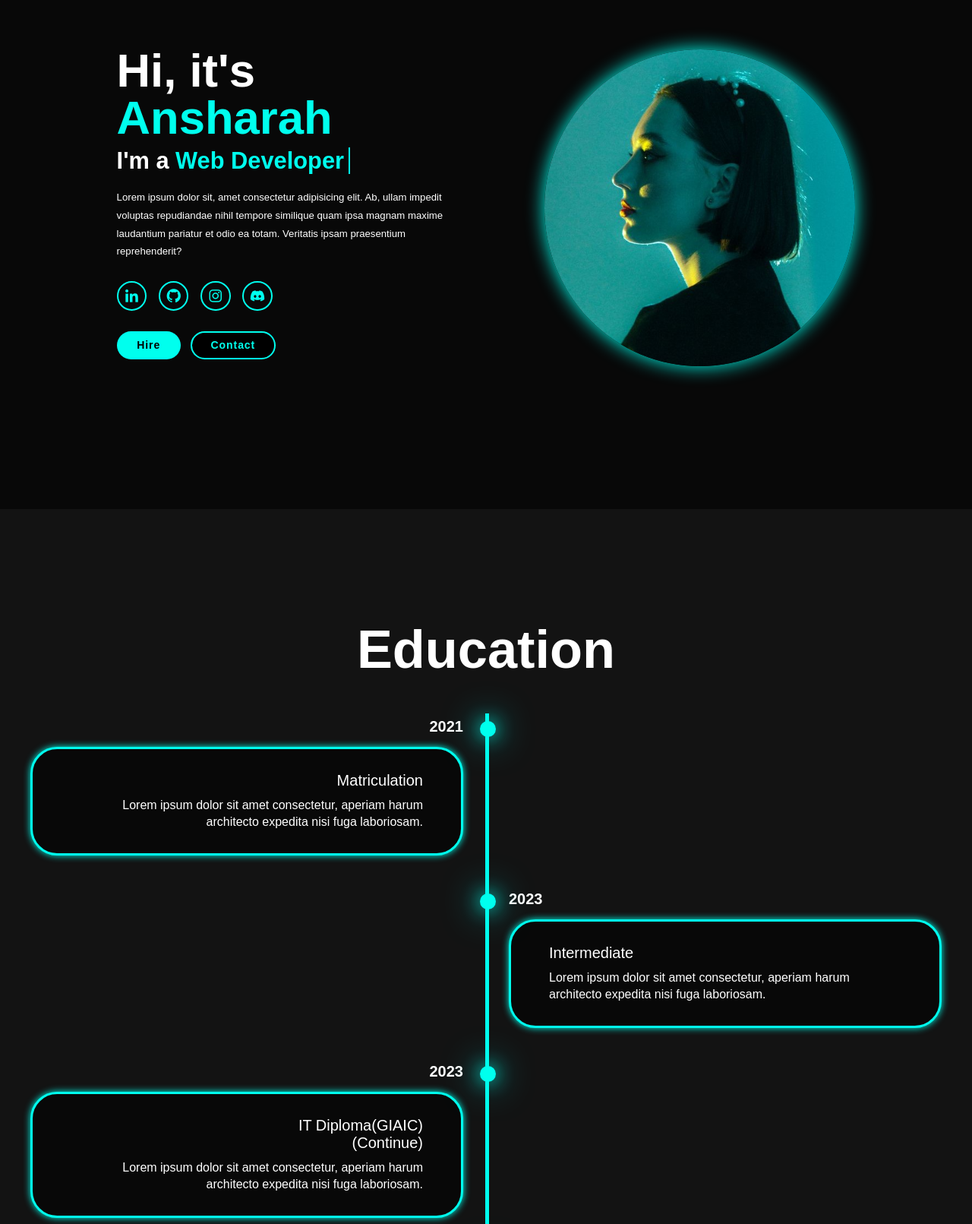
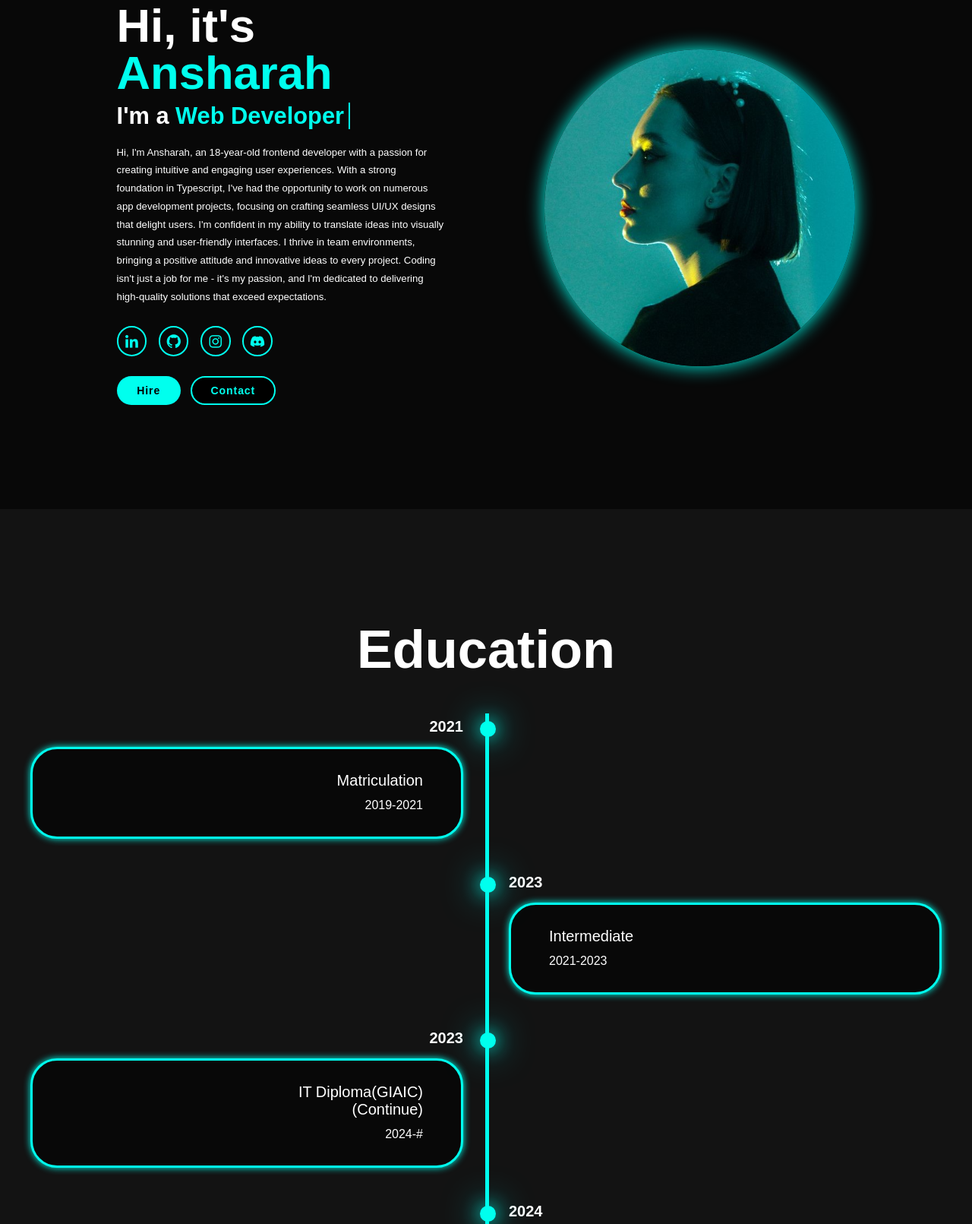
Before and after one commit to Ansharahkhan76/my-responsive-portfolio, a plain HTML site: page index.html in a window 1280 px wide. Shown: the part 130-1741 px from the top of the page at 76% size. Drawn offline with nearby package versions, Linux system fonts and the light colour scheme.

Commit message:
Update index.html

```diff
--- a/index.html
+++ b/index.html
@@ -31,12 +31,7 @@
     <div class="home-content">
         <h1>Hi, it's <span>Ansharah</span></h1>
         <h3 class="text-animation">I'm a <span></span></h3>
-<p>Lorem ipsum dolor sit, amet consectetur
-     adipisicing elit. Ab, ullam impedit voluptas
-      repudiandae nihil tempore similique quam ipsa
-       magnam maxime laudantium pariatur et odio ea
-       totam. Veritatis ipsam praesentium
-        reprehenderit?</p>
+<p>Hi, I'm Ansharah, an 18-year-old frontend developer with a passion for creating intuitive and engaging user experiences. With a strong foundation in Typescript, I've had the opportunity to work on numerous app development projects, focusing on crafting seamless UI/UX designs that delight users. I'm confident in my ability to translate ideas into visually stunning and user-friendly interfaces. I thrive in team environments, bringing a positive attitude and innovative ideas to every project. Coding isn't just a job for me - it's my passion, and I'm dedicated to delivering high-quality solutions that exceed expectations.</p>
 
         <div class="social-icons">
             <a href="https://www.linkedin.com/in/ansharah-khan-25a8162b7?utm_source=share&utm_campaign=share_via&utm_content=profile&utm_medium=android_app"><i class='bx bxl-linkedin'></i></a>
@@ -65,7 +60,7 @@
                 <div class="timeline-date">2021</div>
                 <div class="timeline-content">
                     <h3>Matriculation</h3>
-                    <p>Lorem ipsum dolor sit amet consectetur, aperiam harum architecto expedita nisi fuga laboriosam.</p>
+                    <p>2019-2021</p>
                 </div>
 
         </div>
@@ -74,7 +69,7 @@
                 <div class="timeline-date">2023</div>
                 <div class="timeline-content">
                     <h3>Intermediate</h3>
-                    <p>Lorem ipsum dolor sit amet consectetur, aperiam harum architecto expedita nisi fuga laboriosam.</p>
+                    <p>2021-2023</p>
                 </div>
 
         </div>
@@ -83,7 +78,7 @@
                 <div class="timeline-date">2023</div>
                 <div class="timeline-content">
                     <h3>IT Diploma(GIAIC) <br>(Continue)</h3>
-                    <p>Lorem ipsum dolor sit amet consectetur, aperiam harum architecto expedita nisi fuga laboriosam.</p>
+                    <p>2024-#</p>
                 </div>
 
         </div>
@@ -92,7 +87,7 @@
                 <div class="timeline-date">2024</div>
                 <div class="timeline-content">
                     <h3>ADA-1(Continue)</h3>
-                    <p>Lorem ipsum dolor sit amet consectetur, aperiam harum architecto expedita nisi fuga laboriosam.</p>
+                    <p>2024-#</p>
                 </div>
         </div>
     </div>
@@ -206,7 +201,7 @@
     </div>
     <div class="input-group-2">
         <textarea name="" cols="30" placeholder="Your Message" rows="10" id=""></textarea>
-        <input type="sumbit" class="btn" value="Send Message">
+        <input readonly type="sumbit" class="btn" value="Send Message">
     </div>
 </form>
  </section>
```
